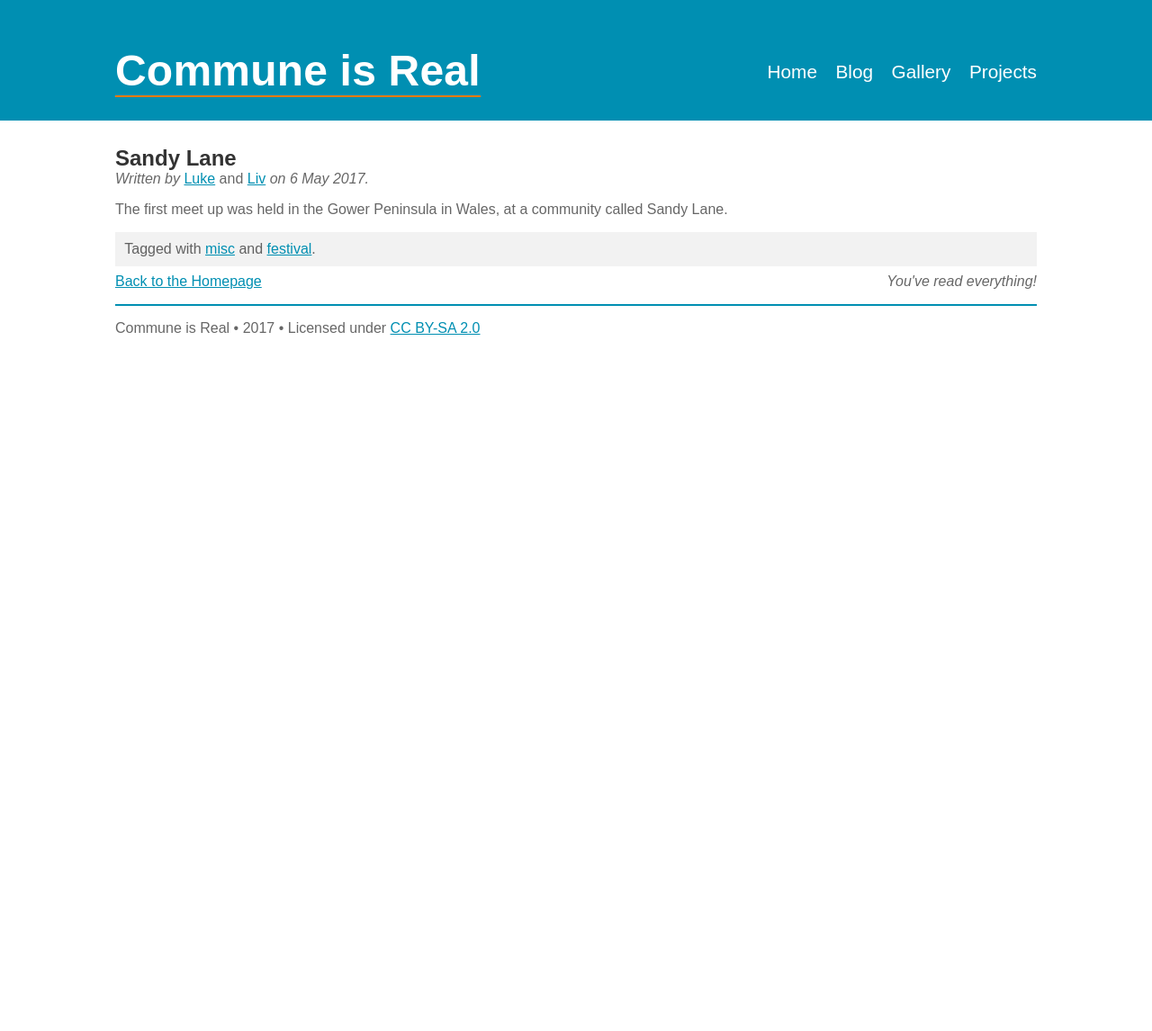
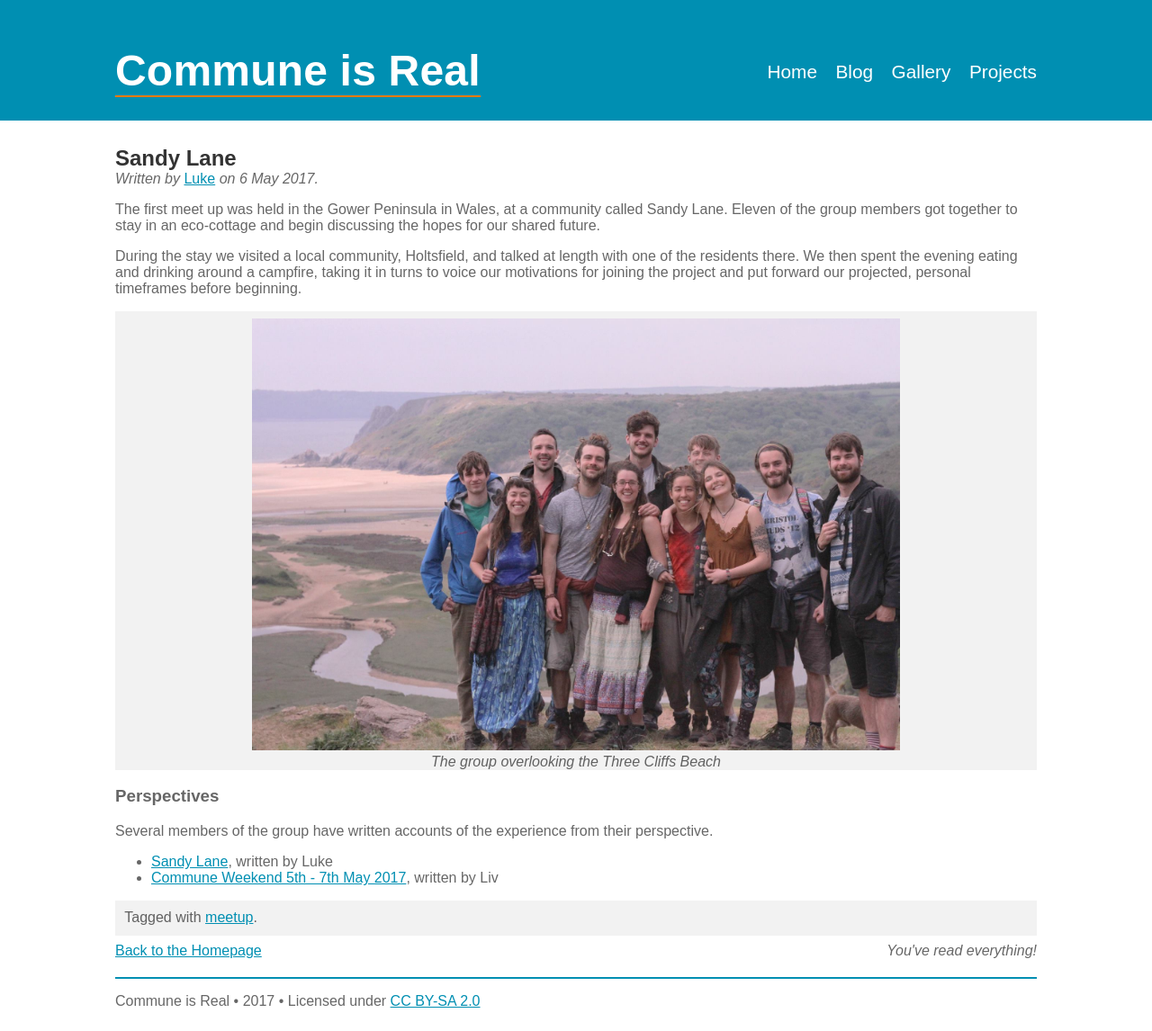
Before and after one commit to PieceOfEarth/pieceofearth.github.io, a Jekyll site: the page built from _posts/2017-05-06-sandy-lane.md, in a window 1280 px wide. Shown: the whole page at 90% size. Built offline with Jekyll 4.4.1, drawn with Linux system fonts in a browser that asks for light colours; some web fonts are replaced; before the commit the page ends 900 px from its top, so only the background shows below that.

Commit message:
Update with template content

```diff
--- a/_config.yml
+++ b/_config.yml
@@ -1,5 +1,5 @@
 title: "Commune is Real"
-description: "A community project driven by sustainable practises and a conscious lifestyle. Our motivates include awareness of climate change, increasing a connection with our food and shelter and living a minimal, sustainable life."
+description: "A community project driven by sustainable practices and a conscious lifestyle. Our motives include awareness of climate change, increasing a connection with our food and shelter and living a minimal, sustainable life."
 lsi: false
 safe: true
 incremental: false
--- a/_includes/style.css
+++ b/_includes/style.css
@@ -106,6 +106,29 @@ header {
 }
 
 /* Styles for the page content */
+
+.content {
+  width: 100%;
+  display: inline-block;
+  overflow: hidden;
+}
+
+.content .img-container {
+  text-align: center;
+  background-color: rgba(0, 0, 0, 0.05);
+  padding: 0.5em 0.5em 0 0.5em;
+}
+
+.content .img-description {
+  color: rgba(0, 0, 0, 0.6);
+  font-style: italic;
+}
+
+.content img {
+  max-height: 30em;
+  max-width: 100%;
+  height: auto;
+}
 
 .content h1 {
   color: rgba(0, 0, 0, 0.8);
--- a/_posts/2017-05-06-sandy-lane.md
+++ b/_posts/2017-05-06-sandy-lane.md
@@ -4,8 +4,23 @@ title:  "Sandy Lane"
 date: 2017-05-06 01:00:00
 authors:
  - Luke
- - Liv
-tags: misc festival
+tags: meetup
 ---
 
-The first meet up was held in the Gower Peninsula in Wales, at a community called Sandy Lane.
+The first meet up was held in the Gower Peninsula in Wales, at a community called Sandy Lane. Eleven of the group members got together to stay in an eco-cottage and begin discussing the hopes for our shared future.
+
+During the stay we visited a local community, Holtsfield, and talked at length with one of the residents there. We then spent the evening eating and drinking around a campfire, taking it in turns to voice our motivations for joining the project and put forward our projected, personal timeframes before beginning.
+
+<div class="img-container">
+  <a href="{{ site.url }}/assets/sandy-lane/group.jpg">
+    <img src="{{ site.url }}/assets/sandy-lane/group.jpg" title="The group overlooking the Three Cliffs Beach" />
+  </a>
+  <div class="img-description">The group overlooking the Three Cliffs Beach</div>
+</div>
+
+### Perspectives
+
+Several members of the group have written accounts of the experience from their perspective.
+
+* [Sandy Lane]({{ site.url }}/assets/sandy-lane/sandy-lane-luke.pdf), written by Luke
+* [Commune Weekend 5th - 7th May 2017]({{ site.url }}/assets/sandy-lane/sandy-lane-liv.pdf), written by Liv
```
Also changed, not shown: blog.md (+1 -1 lines), index.md (+1 -1 lines), assets/sandy-lane/group.jpg (added), 2 other files.
